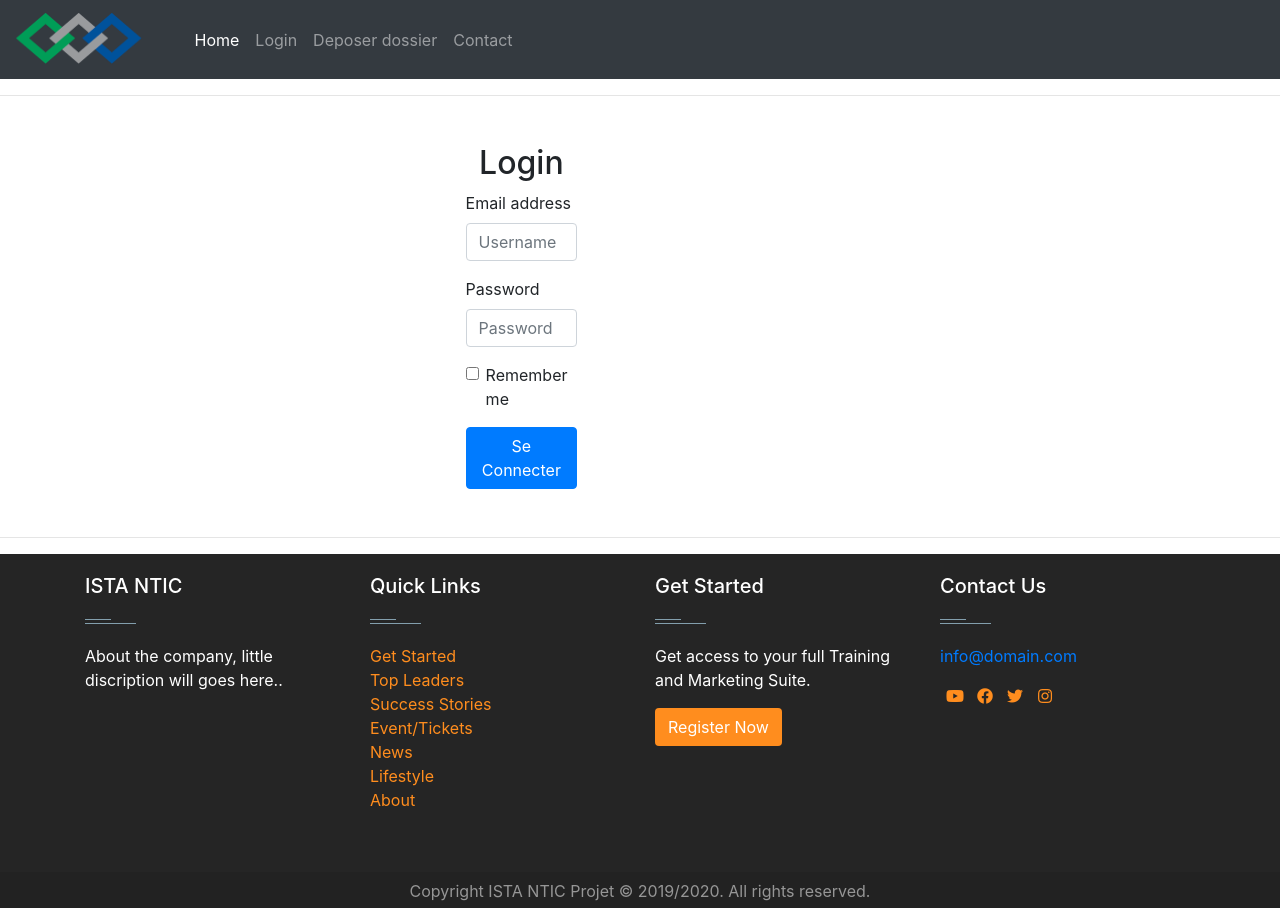
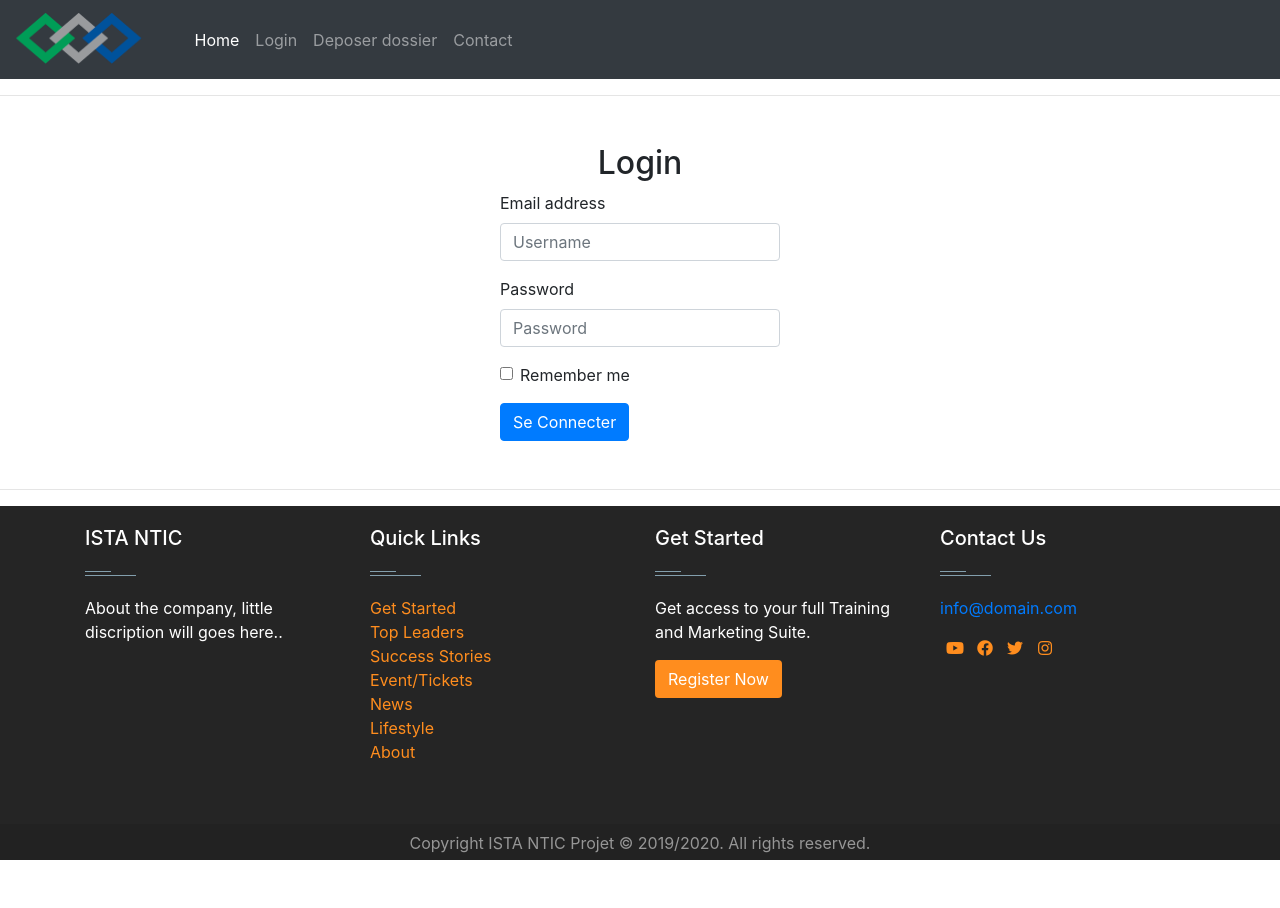
Before and after one commit to chraibibadr/PFF-Angular, an Angular app: page /login in a window 1280 px wide. After the commit the page ends 860 px from the top, so only its background shows below. Built offline with nearby package versions, Linux system fonts and the light colour scheme.

Commit message:
Container

```diff
--- a/src/app/Components/login/login.component.html
+++ b/src/app/Components/login/login.component.html
@@ -1,6 +1,4 @@
-<div class="container">
-    <div class="row">
-        <div class="col-md-5">
+
             <div class="body" style="margin-left: 10%;margin-right: 10%;">
                 <h2 class="text-center">Login</h2>
                 <form (ngSubmit)="login($event)" method="POST">
@@ -19,6 +17,3 @@
                     <button type="submit" class="btn btn-primary">Se Connecter</button>
                 </form>
             </div>
-        </div>
-    </div>
-</div>
--- a/src/app/app.component.html
+++ b/src/app/app.component.html
@@ -1,9 +1,11 @@
 <app-header></app-header>
 <hr>
-<div class="row mt-5 mb-5">
-    <div class="col-md-4 mx-auto">
-      <router-outlet></router-outlet>
-    </div>
+<div class="container">
+  <div class="row mt-5 mb-5">
+      <div class="col-md-4 mx-auto">
+        <router-outlet></router-outlet>
+      </div>
+  </div>
 </div>
 <hr>
 <app-footer></app-footer>
```
